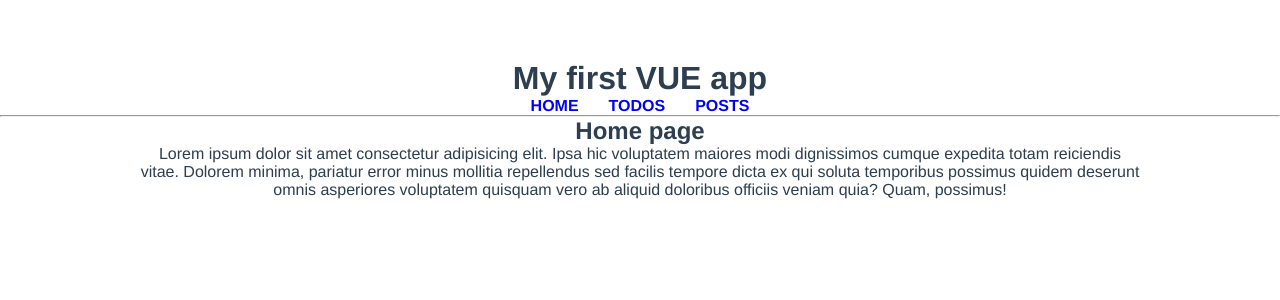
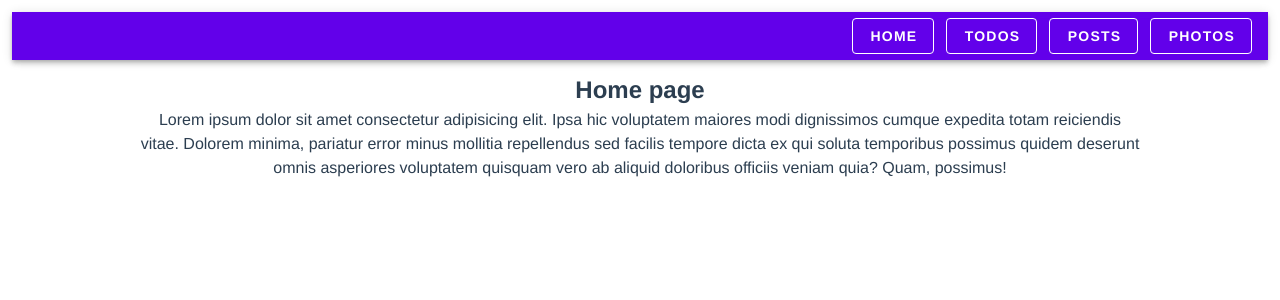
Before and after one commit to MaxSavchuk1/first-vue-app, a Vue app: page / in a window 1280 px wide. Shown: the top 300 px of the page. Built offline with nearby package versions, Linux system fonts and the light colour scheme.

Commit message:
add code from lesson

```diff
--- a/package.json
+++ b/package.json
@@ -7,6 +7,7 @@
     "build": "vue-cli-service build"
   },
   "dependencies": {
+    "axios": "^0.25.0",
     "core-js": "^3.6.5",
     "vue": "^2.6.11",
     "vue-router": "^3.5.3",
--- a/src/App.vue
+++ b/src/App.vue
@@ -1,19 +1,20 @@
 <template>
-  <div id="app">
-    <h1>My first VUE app</h1>
-    <div class="links">
-      <router-link to="/">Home</router-link>
-      <router-link to="/todos">Todos</router-link>
-      <router-link to="/posts">Posts</router-link>
-    </div>
-    <hr />
+  <v-app id="app">
+    <Navbar />
     <router-view />
-  </div>
+  </v-app>
 </template>
+
+<script>
+import Navbar from "@/components/Navbar";
+export default {
+  components: { Navbar },
+};
+</script>
 
 <style>
 * {
-  box-sizing: border-box;
+  box-sizing: border-box !important;
 }
 #app {
   font-family: Avenir, Helvetica, Arial, sans-serif;
@@ -21,26 +22,9 @@
   -moz-osx-font-smoothing: grayscale;
   text-align: center;
   color: #2c3e50;
-  margin-top: 60px;
-  display: flex;
-  flex-direction: column;
+}
+#app .v-application--wrap {
+  width: 100%;
   align-items: center;
 }
-#app > hr {
-  width: 100%;
-}
-.links {
-  display: flex;
-  justify-content: center;
-}
-.links a {
-  text-decoration: none;
-  text-transform: uppercase;
-  margin: 0 15px;
-  font-weight: bold;
-  color: blue;
-}
-.links a:visited {
-  color: blue;
-}
 </style>
--- /dev/null
+++ b/src/components/Navbar.vue
@@ -0,0 +1,39 @@
+<template>
+  <v-container fluid>
+    <v-app-bar color="deep-purple accent-4" dense dark>
+      <v-spacer />
+      <v-btn outlined class="ml-3 links"
+        ><router-link to="/">Home</router-link></v-btn
+      >
+      <v-btn outlined class="ml-3 links"
+        ><router-link to="/todos">Todos</router-link></v-btn
+      >
+      <v-btn outlined class="ml-3 links"
+        ><router-link to="/posts">Posts</router-link></v-btn
+      >
+      <v-btn outlined class="ml-3 links"
+        ><router-link to="/photos">Photos</router-link></v-btn
+      >
+    </v-app-bar>
+  </v-container>
+</template>
+
+<script>
+export default {};
+</script>
+
+<style scoped>
+.links {
+  display: flex;
+  justify-content: center;
+}
+.links a {
+  text-decoration: none;
+  text-transform: uppercase;
+  font-weight: bold;
+  color: white;
+}
+.links a:visited {
+  color: white;
+}
+</style>
--- /dev/null
+++ b/src/components/photo/Photo.vue
@@ -0,0 +1,28 @@
+<template>
+  <v-col cols="4">
+    <v-card @click="openPhoto">
+      <v-card-title>{{ photo.title }}</v-card-title>
+      <v-card-text>
+        <v-img width="200" height="200" :src="photo.url" />
+      </v-card-text>
+    </v-card>
+  </v-col>
+</template>
+
+<script>
+export default {
+  props: {
+    photo: {
+      type: Object,
+      required: true,
+    },
+  },
+  methods: {
+    openPhoto() {
+      this.$emit("openPhoto", this.photo);
+    },
+  },
+};
+</script>
+
+<style scoped></style>
--- /dev/null
+++ b/src/components/photo/PhotoDialog.vue
@@ -0,0 +1,46 @@
+<template>
+  <v-dialog v-model="dialogVisible" max-width="600">
+    <v-card>
+      <v-card-title>{{ full_title }}</v-card-title>
+      <v-card-text>
+        <v-img :src="photo.url" />
+      </v-card-text>
+    </v-card>
+  </v-dialog>
+</template>
+
+<script>
+export default {
+  props: {
+    photo: {
+      type: Object,
+      required: true,
+    },
+    value: {
+      type: Boolean,
+      default: false,
+    },
+  },
+  created() {
+    this.dialogVisible = this.value;
+  },
+  data: () => ({
+    dialogVisible: false,
+  }),
+  watch: {
+    value(newValue) {
+      this.dialogVisible = newValue;
+    },
+    dialogVisible(newValue) {
+      this.$emit("input", newValue);
+    },
+  },
+  computed: {
+    full_title() {
+      return `Title - ${this.photo.title}`;
+    },
+  },
+};
+</script>
+
+<style scoped></style>
--- /dev/null
+++ b/src/components/photo/PhotoForm.vue
@@ -0,0 +1,34 @@
+<template>
+  <v-container>
+    <v-row class="d-flex">
+      <v-text-field v-model="title" />
+      <v-file-input v-model="img" />
+      <v-btn @click="addPhoto">Add</v-btn>
+    </v-row>
+  </v-container>
+</template>
+
+<script>
+export default {
+  data: () => ({
+    title: "",
+    img: null,
+  }),
+  methods: {
+    addPhoto() {
+      const reader = new FileReader();
+      reader.onload = () => {
+        let photo = {
+          id: Date.now(),
+          title: this.title,
+          url: reader.result,
+        };
+        this.$emit("addPhoto", photo);
+      };
+      reader.readAsDataURL(this.img);
+    },
+  },
+};
+</script>
+
+<style scoped></style>
--- a/src/main.js
+++ b/src/main.js
@@ -2,7 +2,10 @@ import Vue from "vue";
 import App from "./App.vue";
 import router from "./router";
 import store from "./store";
-import vuetify from './plugins/vuetify'
+import vuetify from "@/plugins/vuetify";
+import axios from "axios";
+
+Vue.prototype.axios = axios;
 
 Vue.config.productionTip = false;
 
@@ -10,5 +13,5 @@ new Vue({
   store,
   router,
   vuetify,
-  render: (h) => h(App)
+  render: (h) => h(App),
 }).$mount("#app");
--- a/src/plugins/vuetify.js
+++ b/src/plugins/vuetify.js
@@ -1,7 +1,9 @@
-import Vue from 'vue';
-import Vuetify from 'vuetify/lib/framework';
+import Vue from "vue";
+import Vuetify from "vuetify";
+import "vuetify/dist/vuetify.min.css";
 
 Vue.use(Vuetify);
 
-export default new Vuetify({
-});
+const opts = {};
+
+export default new Vuetify(opts);
--- a/src/router.js
+++ b/src/router.js
@@ -19,5 +19,9 @@ export default new Router({
       path: "/posts",
       component: () => import("./views/Posts.vue"),
     },
+    {
+      path: "/photos",
+      component: () => import("./views/Photos.vue"),
+    },
   ],
 });
--- /dev/null
+++ b/src/views/Photos.vue
@@ -0,0 +1,47 @@
+<template>
+  <v-container>
+    <PhotoForm @addPhoto="addPhoto" />
+    <v-row>
+      <Photo
+        v-for="photo in photos"
+        v-bind:key="photo.id"
+        v-bind:photo="photo"
+        @openPhoto="openPhoto"
+      />
+    </v-row>
+    <PhotoDialog :photo="currentPhoto" v-model="dialogVisible" />
+  </v-container>
+</template>
+
+<script>
+import Photo from "@/components/photo/Photo";
+import PhotoForm from "@/components/photo/PhotoForm";
+import PhotoDialog from "@/components/photo/PhotoDialog";
+export default {
+  data: () => ({
+    photos: [],
+    currentPhoto: {},
+    dialogVisible: false,
+  }),
+  components: { Photo, PhotoForm, PhotoDialog },
+  mounted() {
+    this.fetchTodo();
+  },
+  methods: {
+    fetchTodo() {
+      this.axios
+        .get("https://jsonplaceholder.typicode.com/photos?_limit=10")
+        .then((response) => (this.photos = response.data));
+    },
+    addPhoto(photo) {
+      this.photos.push(photo);
+    },
+    openPhoto(photo) {
+      this.currentPhoto = photo;
+      this.dialogVisible = true;
+    },
+  },
+};
+</script>
+
+<style scoped></style>
```
Also changed, not shown: 1 other file (tests, documents, lock files or other folders).
